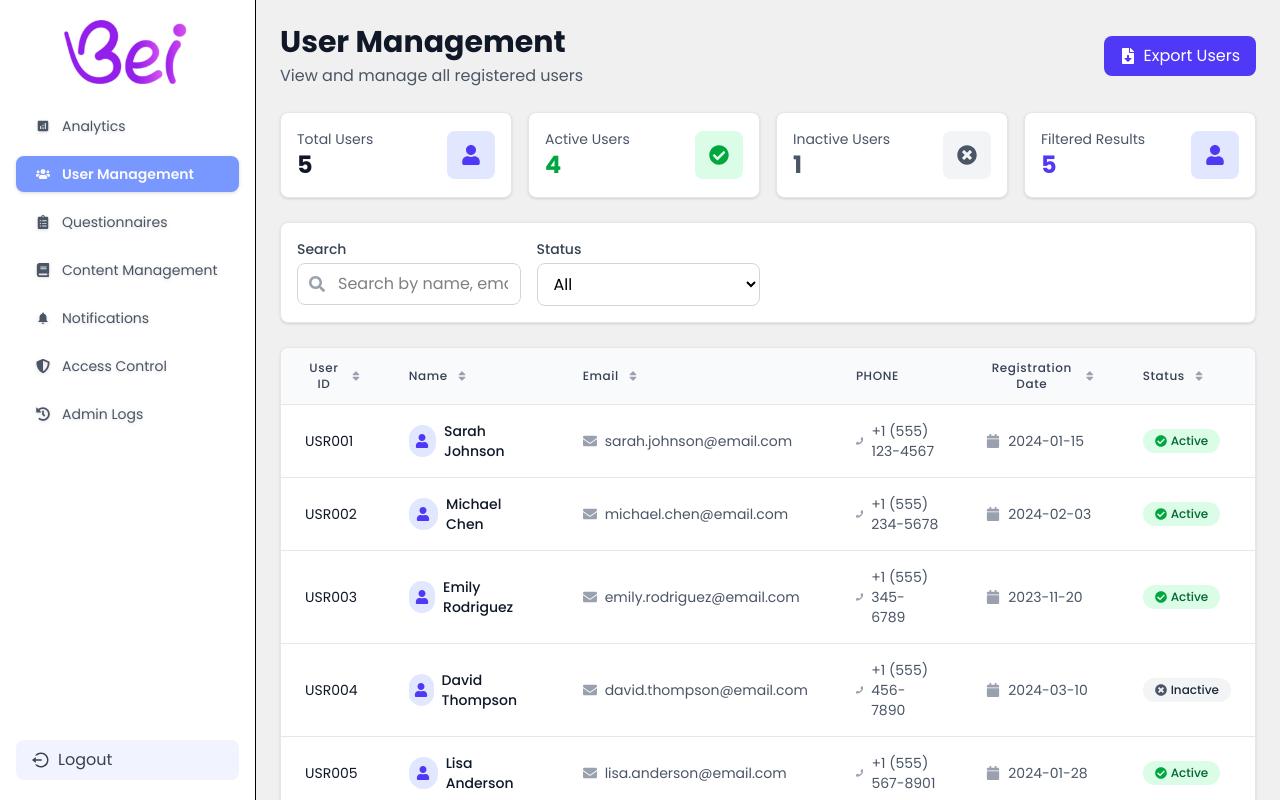
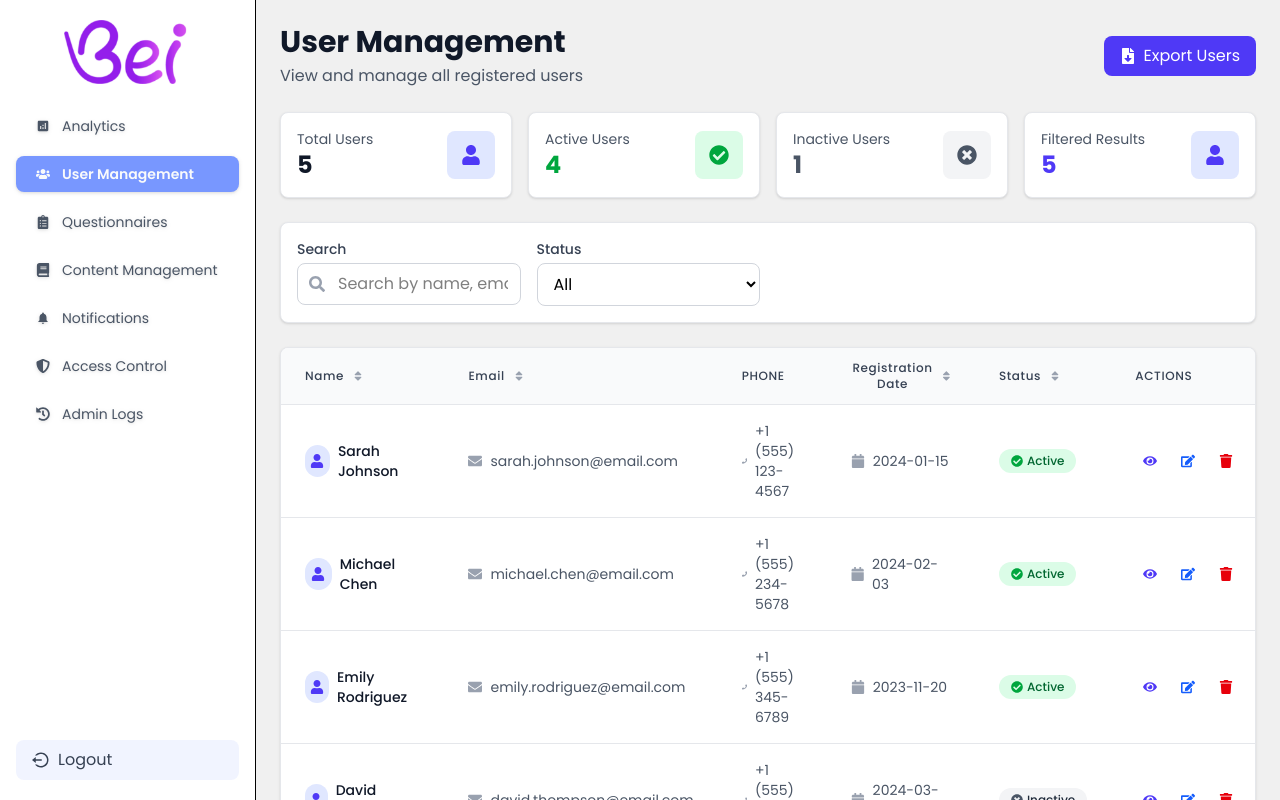
Before and after one commit to muhammadJawadm/Bei-Mobile-app-admin, a React (Vite) app: page /user-management in a window 1280 px wide. Shown: the top 800 px of the page. Built offline with nearby package versions, Linux system fonts and the light colour scheme.

Commit message:
add action button is user management and questinnaire

```diff
--- a/src/pages/Questionnaires/Questionnaires.tsx
+++ b/src/pages/Questionnaires/Questionnaires.tsx
@@ -1,6 +1,6 @@
 import React, { useState, useMemo } from 'react';
 import { useNavigate } from 'react-router-dom';
-import { FaExclamationTriangle, FaCheckCircle, FaFileAlt, FaUser, FaCalendar, FaPlus, FaTrash } from 'react-icons/fa';
+import { FaExclamationTriangle, FaCheckCircle, FaFileAlt, FaUser, FaCalendar, FaPlus, FaTrash, FaEdit, FaEye } from 'react-icons/fa';
 import { questionnaireResponses } from '../../utils/dummyData';
 import { exportQuestionnaireData } from '../../utils/exportUtils';
 import FilterPanel from '../../components/FilterPanel';
@@ -95,11 +95,7 @@ const Questionnaires: React.FC = () => {
     ];
 
     const columns = [
-        {
-            key: 'id',
-            label: 'ID',
-            sortable: true,
-        },
+
         {
             key: 'userName',
             label: 'User',
@@ -188,6 +184,46 @@ const Questionnaires: React.FC = () => {
                 </div>
             ),
         },
+        {
+            key: 'actions',
+            label: 'Actions',
+            sortable: false,
+            render: (_: any, response: any) => (
+                <div className="flex items-center gap-2">
+                    <button
+                        onClick={(e) => {
+                            e.stopPropagation();
+                            navigate(`/questionnaires/${response.id}`);
+                        }}
+                        className="p-2 text-indigo-600 hover:bg-indigo-50 rounded-lg transition-colors"
+                        title="View Details"
+                    >
+                        <FaEye />
+                    </button>
+                    <button
+                        onClick={(e) => {
+                            e.stopPropagation();
+                            console.log('Edit questionnaire:', response.id);
+                        }}
+                        className="p-2 text-blue-600 hover:bg-blue-50 rounded-lg transition-colors"
+                        title="Edit Questionnaire"
+                    >
+                        <FaEdit />
+                    </button>
+                    <button
+                        onClick={(e) => {
+                            e.stopPropagation();
+                            console.log('Delete questionnaire:', response.id);
+                        }}
+                        className="p-2 text-red-600 hover:bg-red-50 rounded-lg transition-colors"
+                        title="Delete Questionnaire"
+                    >
+                        <FaTrash />
+                    </button>
+                </div>
+            ),
+        },
+
     ];
 
     return (
--- a/src/pages/UserManagement/UserManagement.tsx
+++ b/src/pages/UserManagement/UserManagement.tsx
@@ -1,6 +1,6 @@
 import React, { useState, useMemo } from 'react';
 import { useNavigate } from 'react-router-dom';
-import { FaUser, FaEnvelope, FaPhone, FaCalendar, FaCheckCircle, FaTimesCircle } from 'react-icons/fa';
+import { FaUser, FaEnvelope, FaPhone, FaCalendar, FaCheckCircle, FaTimesCircle, FaEye, FaEdit, FaTrash } from 'react-icons/fa';
 import { dummyUsers } from '../../utils/dummyData';
 import { exportUserData } from '../../utils/exportUtils';
 import FilterPanel from '../../components/FilterPanel';
@@ -59,11 +59,7 @@ const UserManagement: React.FC = () => {
     ];
 
     const columns = [
-        {
-            key: 'id',
-            label: 'User ID',
-            sortable: true,
-        },
+
         {
             key: 'name',
             label: 'Name',
@@ -117,8 +113,8 @@ const UserManagement: React.FC = () => {
             render: (value: string) => (
                 <span
                     className={`inline-flex items-center gap-1 px-3 py-1 rounded-full text-xs font-medium ${value === 'Active'
-                            ? 'bg-green-100 text-green-800'
-                            : 'bg-gray-100 text-gray-800'
+                        ? 'bg-green-100 text-green-800'
+                        : 'bg-gray-100 text-gray-800'
                         }`}
                 >
                     {value === 'Active' ? (
@@ -128,6 +124,45 @@ const UserManagement: React.FC = () => {
                     )}
                     {value}
                 </span>
+            ),
+        },
+        {
+            key: 'actions',
+            label: 'Actions',
+            sortable: false,
+            render: (_: any, user: any) => (
+                <div className="flex items-center gap-2">
+                    <button
+                        onClick={(e) => {
+                            e.stopPropagation();
+                            navigate(`/user-management/${user.id}`);
+                        }}
+                        className="p-2 text-indigo-600 hover:bg-indigo-50 rounded-lg transition-colors"
+                        title="View Details"
+                    >
+                        <FaEye />
+                    </button>
+                    <button
+                        onClick={(e) => {
+                            e.stopPropagation();
+                            console.log('Edit user:', user.id);
+                        }}
+                        className="p-2 text-blue-600 hover:bg-blue-50 rounded-lg transition-colors"
+                        title="Edit User"
+                    >
+                        <FaEdit />
+                    </button>
+                    <button
+                        onClick={(e) => {
+                            e.stopPropagation();
+                            console.log('Delete user:', user.id);
+                        }}
+                        className="p-2 text-red-600 hover:bg-red-50 rounded-lg transition-colors"
+                        title="Delete User"
+                    >
+                        <FaTrash />
+                    </button>
+                </div>
             ),
         },
     ];
```
